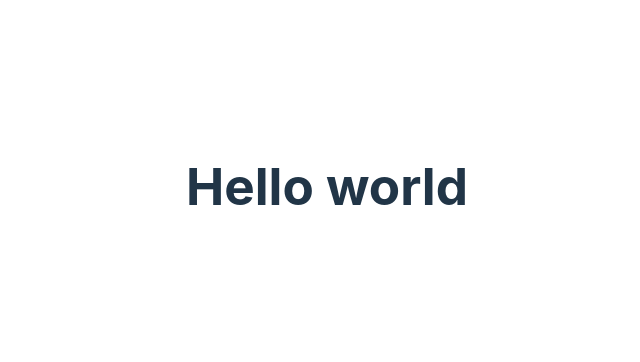
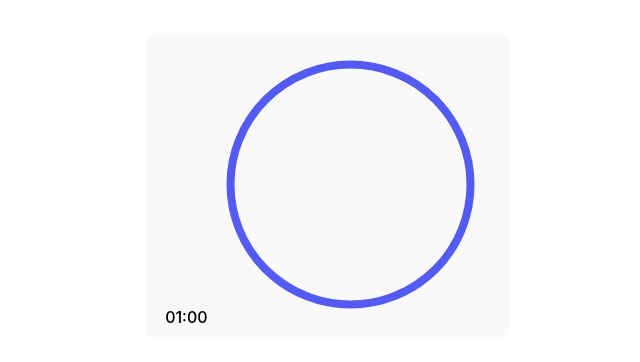
Before and after one commit to AlecANL/pomodoro-v1, a React (Vite) app: page / in a window 1280 px wide. Shown: the part 214-576 px from the top of the page, without its empty margins (313-953 px from the left). Built offline with nearby package versions, Linux system fonts and the light colour scheme.

Commit message:
feat: add base. timer, and interactive svg :rocket:

```diff
--- a/package.json
+++ b/package.json
@@ -11,7 +11,8 @@
   },
   "dependencies": {
     "react": "^18.2.0",
-    "react-dom": "^18.2.0"
+    "react-dom": "^18.2.0",
+    "styled-components": "6.0.7"
   },
   "devDependencies": {
     "@types/node": "^20.6.0",
--- a/src/App.tsx
+++ b/src/App.tsx
@@ -1,9 +1,54 @@
+import { CircleIcon } from '@components/icons/icons.tsx'
+import { useEffect, useState } from 'react'
 import './App.css'
 
 function App () {
+  const [currentTime, setCurrentTime] = useState(1 * 60)
+  const [start, setStart] = useState(false)
+  const currentStroke = '#535bf2'
+
+  useEffect(() => {
+    let interval: NodeJS.Timeout | null = null
+
+    if (start && currentTime === 0) {
+      setStart(false)
+      setCurrentTime(1 * 60)
+      clearInterval(interval as unknown as NodeJS.Timeout)
+    }
+
+    if (start && currentTime > 0) {
+      interval = setInterval(() => {
+        setCurrentTime(prevState => prevState - 1)
+      }, 1000)
+    }
+
+    return () => {
+      if (interval != null) clearInterval(interval)
+    }
+  }, [start, currentTime])
+
+  const toggleStar = () => {
+    setStart(prevState => !prevState)
+  }
+
+  const timeoutLabel = () => {
+    const minutes = ('0' + String(Math.floor(currentTime / 60))).slice(-2)
+    const seconds = ('0' + String(Math.floor(currentTime % 60))).slice(-2)
+    return `${minutes}:${seconds}`
+  }
+
+  const label = timeoutLabel()
+
   return (
     <>
-      <h1>Hello world</h1>
+      <button onClick={toggleStar}>
+        <span> {label} </span>
+        <CircleIcon
+          currentTime={currentTime}
+          time={1}
+          stroke={currentStroke}
+        />
+      </button>
     </>
   )
 }
--- /dev/null
+++ b/src/components/icons/icon.styled.tsx
@@ -0,0 +1,10 @@
+import styled from 'styled-components'
+
+export const CircleIconStyled = styled.svg`
+  stroke: ${props => props.stroke};
+
+  circle {
+    stroke-dasharray: ${props => props.strokeDasharray};
+    stroke-dashoffset: ${props => props.strokeDashoffset};
+  }
+`
--- /dev/null
+++ b/src/components/icons/icons.css
@@ -0,0 +1,3 @@
+.progress-circle {
+
+}
--- /dev/null
+++ b/src/components/icons/icons.tsx
@@ -0,0 +1,60 @@
+import { CircleIconStyled } from '@components/icons/icon.styled.tsx'
+import './icons.css'
+import { type RefObject, useRef } from 'react'
+
+interface Props {
+  stroke: string
+  currentTime: number
+  time: number
+}
+
+export const CircleIcon = (props: Props) => {
+  const { stroke, time, currentTime } = props
+  const circleElementRef = useRef<SVGCircleElement>(null)
+
+  function handleProgress (elementRef: RefObject<SVGCircleElement>) {
+    if (elementRef.current == null) {
+      return {
+        strokeDasharray: '753.982, 753.982',
+        strokeDashoffset: '0'
+      }
+    }
+
+    const $element = elementRef.current
+    const radius = $element.getAttribute('r')
+    const circumference = Number(radius) * 2 * Math.PI
+
+    const percent = (currentTime / (time * 60)) * 100
+    const offset = circumference - (percent / 100) * circumference
+
+    return {
+      strokeDasharray: `${circumference} ${circumference}`,
+      strokeDashoffset: `${offset}`
+    }
+  }
+
+  const { strokeDasharray, strokeDashoffset } = handleProgress(circleElementRef)
+
+  return (
+    <>
+      <CircleIconStyled
+        strokeDasharray={strokeDasharray}
+        strokeDashoffset={strokeDashoffset}
+        stroke={stroke}
+        id="svg"
+        height="277"
+        width="277">
+        <circle
+          ref={circleElementRef}
+          id="circle"
+          strokeWidth="8"
+          strokeLinecap="round"
+          fill="transparent"
+          r="120"
+          cx="50%"
+          cy="50%"
+        ></circle>
+      </CircleIconStyled>
+    </>
+  )
+}
```
Also changed, not shown: 1 other file (tests, documents, lock files or other folders).
